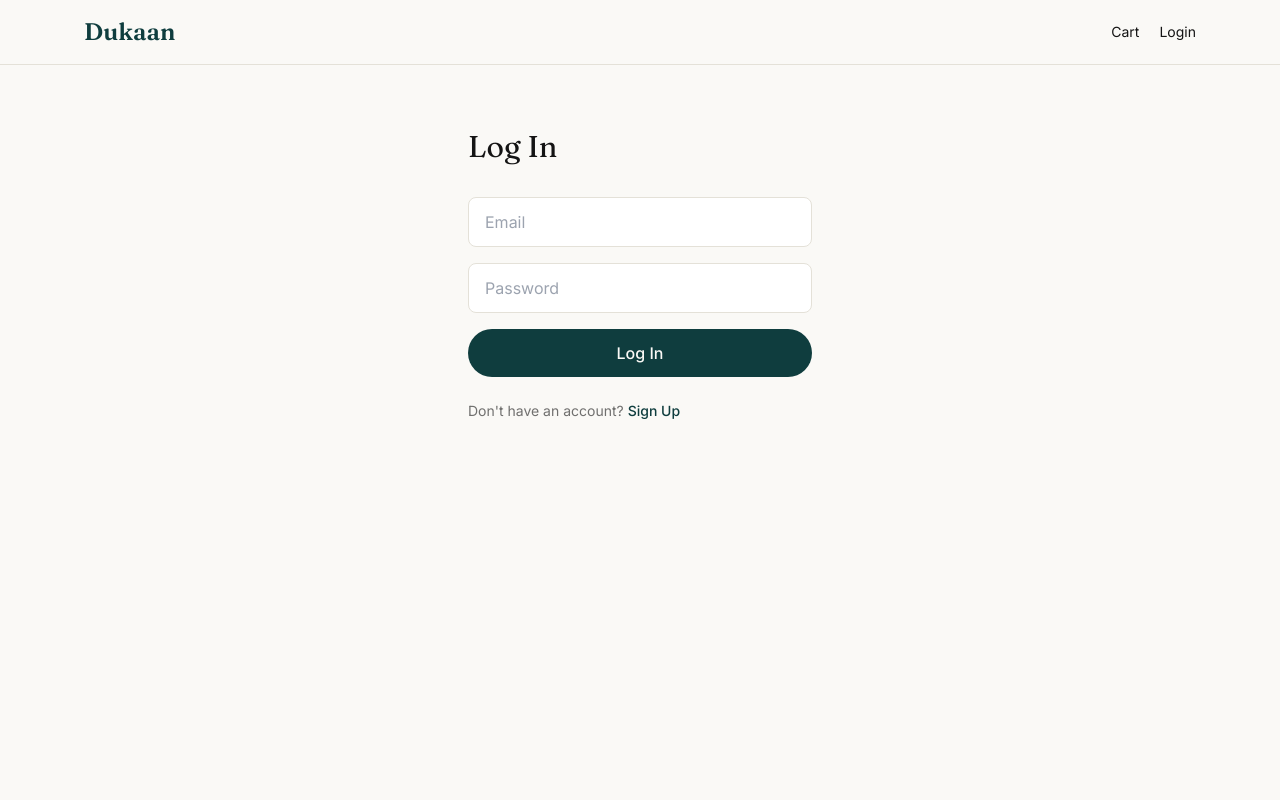
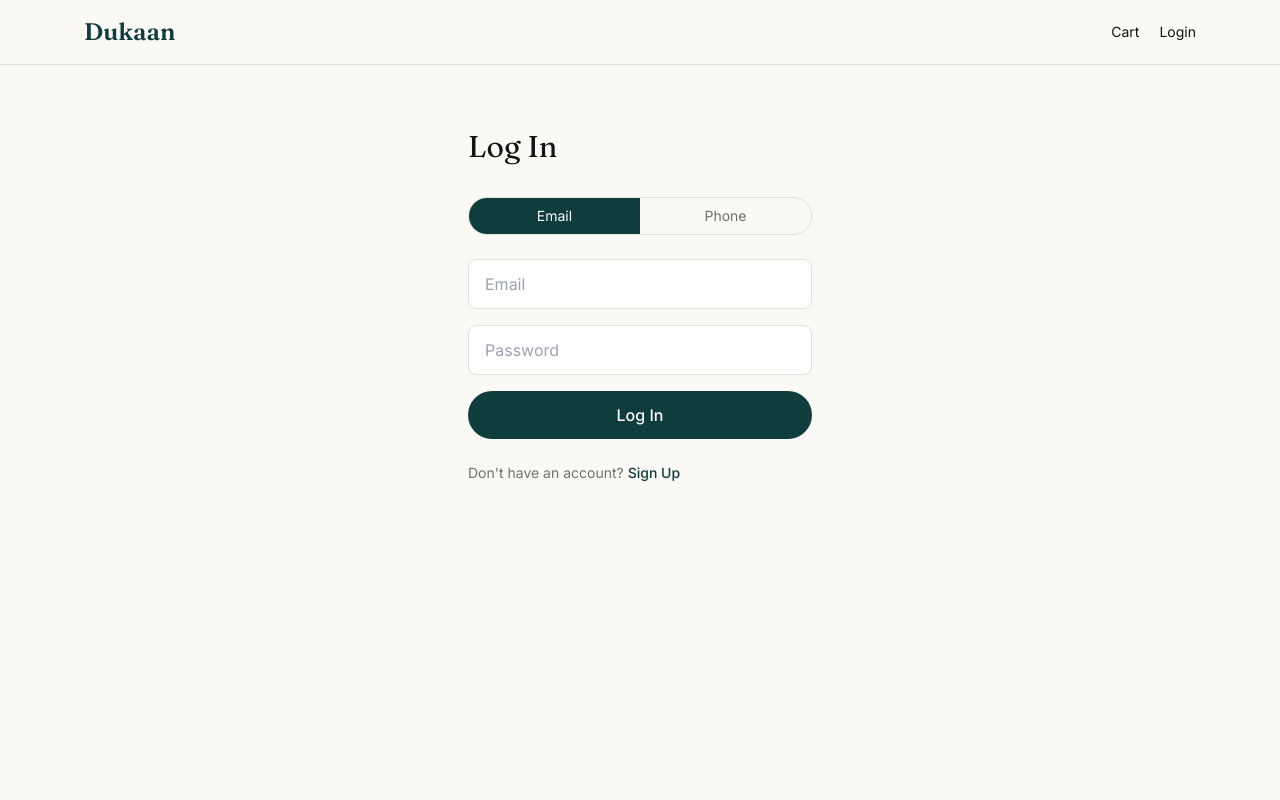
Before and after one commit to askuniverseproblem/Leeraag, a Next.js app: page /login in a window 1280 px wide. Shown: the top 800 px of the page. Built offline with nearby package versions, Linux system fonts and the light colour scheme; no server answers.

Commit message:
Update page.js

```diff
--- a/app/login/page.js
+++ b/app/login/page.js
@@ -8,7 +8,8 @@ import { supabase } from "@/lib/supabaseClient";
 function LoginForm() {
   const router = useRouter();
   const params = useSearchParams();
-  const [email, setEmail] = useState("");
+  const [loginType, setLoginType] = useState("email");
+  const [identifier, setIdentifier] = useState("");
   const [password, setPassword] = useState("");
   const [error, setError] = useState("");
   const [loading, setLoading] = useState(false);
@@ -17,7 +18,26 @@ function LoginForm() {
     e.preventDefault();
     setLoading(true);
     setError("");
-    const { error } = await supabase.auth.signInWithPassword({ email, password });
+
+    let emailToUse = identifier;
+
+    if (loginType === "phone") {
+      const { data, error: lookupError } = await supabase.rpc("get_email_by_phone", {
+        input_phone: identifier,
+      });
+      if (lookupError || !data) {
+        setError("No account found with this phone number.");
+        setLoading(false);
+        return;
+      }
+      emailToUse = data;
+    }
+
+    const { error } = await supabase.auth.signInWithPassword({
+      email: emailToUse,
+      password,
+    });
+
     setLoading(false);
     if (error) {
       setError(error.message);
@@ -29,14 +49,36 @@ function LoginForm() {
   return (
     <div className="max-w-sm mx-auto px-5 py-16">
       <h1 className="font-display text-3xl mb-8">Log In</h1>
+
+      <div className="flex border border-line rounded-full mb-6 overflow-hidden">
+        <button
+          type="button"
+          onClick={() => setLoginType("email")}
+          className={`flex-1 py-2 text-sm font-body ${
+            loginType === "email" ? "bg-forest text-sand" : "text-ink/60"
+          }`}
+        >
+          Email
+        </button>
+        <button
+          type="button"
+          onClick={() => setLoginType("phone")}
+          className={`flex-1 py-2 text-sm font-body ${
+            loginType === "phone" ? "bg-forest text-sand" : "text-ink/60"
+          }`}
+        >
+          Phone
+        </button>
+      </div>
+
       <form onSubmit={handleLogin} className="space-y-4">
         <input
-          type="email"
+          type={loginType === "email" ? "email" : "tel"}
           required
-          placeholder="Email"
+          placeholder={loginType === "email" ? "Email" : "Phone Number"}
           className="input-field"
-          value={email}
-          onChange={(e) => setEmail(e.target.value)}
+          value={identifier}
+          onChange={(e) => setIdentifier(e.target.value)}
         />
         <input
           type="password"
@@ -67,4 +109,4 @@ export default function LoginPage() {
       <LoginForm />
     </Suspense>
   );
-}
+         }
```
